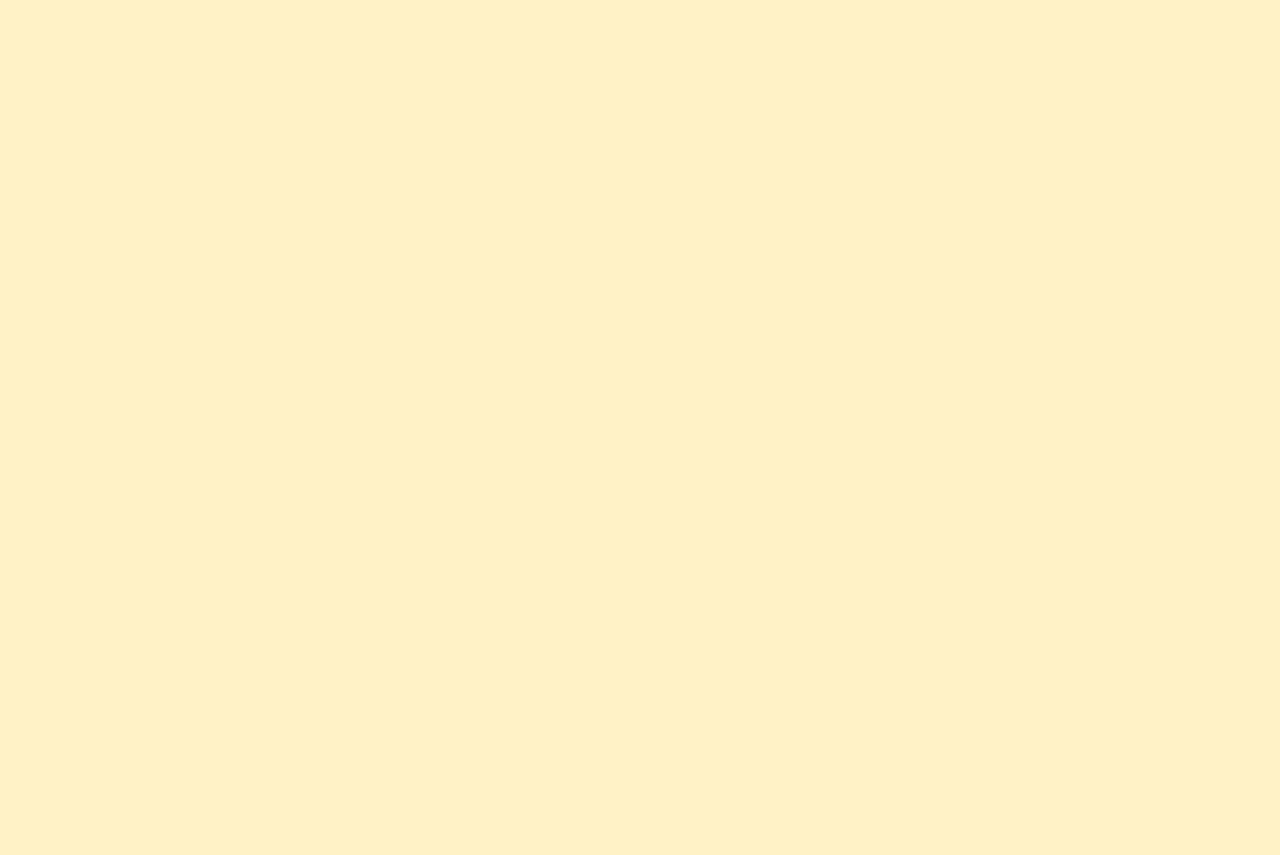
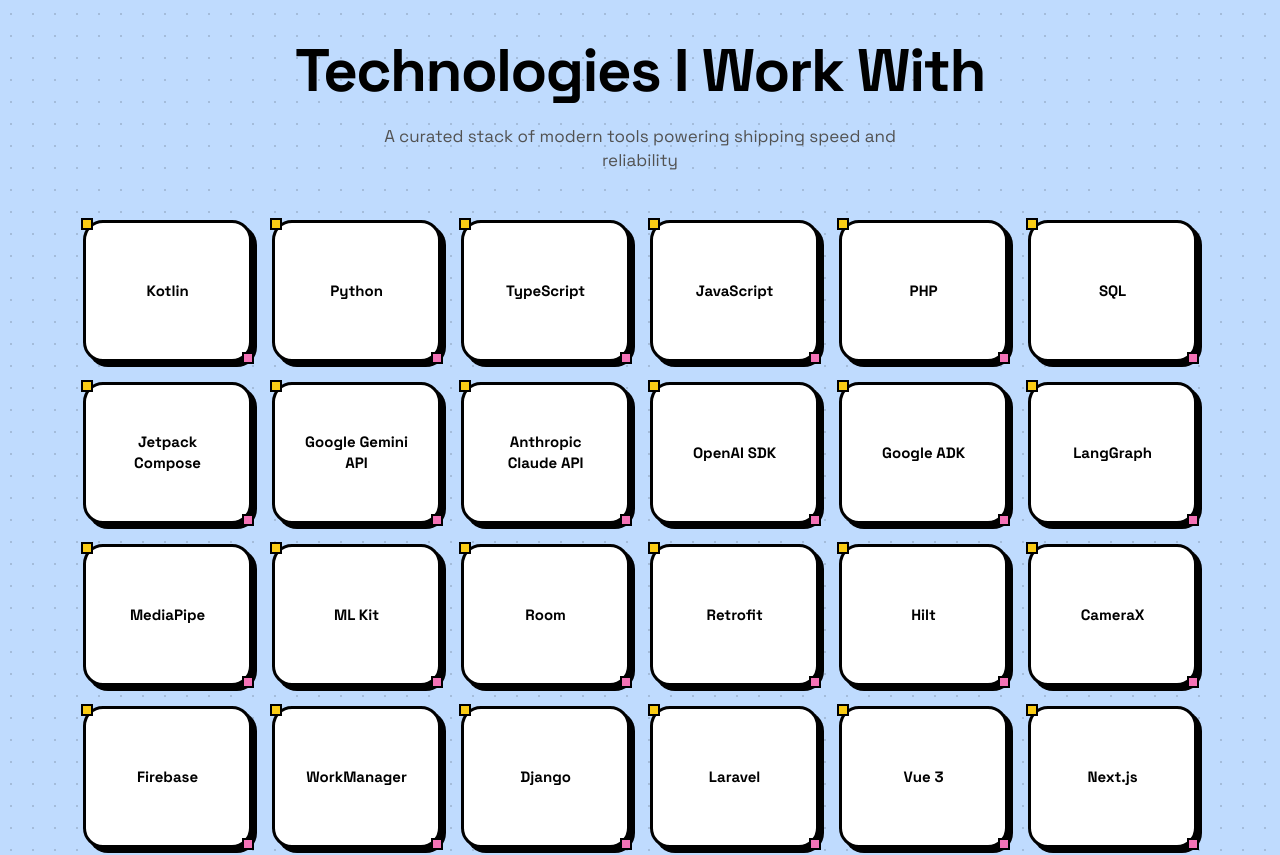
Before and after one commit to zohaib-md/zohaibxportfolio, a Next.js app: page / in a window 1280 px wide. Shown: the part 5480-6335 px from the top of the page. Before the commit the page ends 5417 px from the top, so only its background shows below. Built offline with nearby package versions, Linux system fonts and the light colour scheme.

Commit message:
feat: add Technologies I Work With section matching reference DevTools specs

```diff
--- a/app/page.tsx
+++ b/app/page.tsx
@@ -5,6 +5,7 @@ import { ProjectTimeline } from "@/components/ProjectTimeline";
 import { ProductsSection } from "@/components/ProductsSection";
 import { WebDesignCTA } from "@/components/WebDesignCTA";
 import { CallbackSection } from "@/components/CallbackSection";
+import { TechStackSection } from "@/components/TechStackSection";
 
 export default function Home() {
   return (
@@ -16,6 +17,7 @@ export default function Home() {
       <ProductsSection />
       <WebDesignCTA />
       <CallbackSection />
+      <TechStackSection />
     </main>
   );
 }
--- /dev/null
+++ b/components/TechStackSection.tsx
@@ -0,0 +1,154 @@
+"use client";
+
+import React, { useRef, useEffect } from "react";
+import gsap from "gsap";
+import { ScrollTrigger } from "gsap/ScrollTrigger";
+
+if (typeof window !== "undefined") {
+  gsap.registerPlugin(ScrollTrigger);
+}
+
+const technologies = [
+  "Kotlin",
+  "Python",
+  "TypeScript",
+  "JavaScript",
+  "PHP",
+  "SQL",
+  "Jetpack Compose",
+  "Google Gemini API",
+  "Anthropic Claude API",
+  "OpenAI SDK",
+  "Google ADK",
+  "LangGraph",
+  "MediaPipe",
+  "ML Kit",
+  "Room",
+  "Retrofit",
+  "Hilt",
+  "CameraX",
+  "Firebase",
+  "WorkManager",
+  "Django",
+  "Laravel",
+  "Vue 3",
+  "Next.js",
+  "React",
+  "Tailwind CSS",
+  "PostgreSQL",
+  "MySQL",
+  "SQLite",
+  "Docker",
+  "Git",
+  "GitHub Actions",
+];
+
+export const TechStackSection: React.FC = () => {
+  const sectionRef = useRef<HTMLElement>(null);
+  const headerRef = useRef<HTMLDivElement>(null);
+  const gridRef = useRef<HTMLDivElement>(null);
+
+  useEffect(() => {
+    const ctx = gsap.context(() => {
+      // Header entrance animation
+      gsap.from(headerRef.current, {
+        scrollTrigger: {
+          trigger: headerRef.current,
+          start: "top 88%",
+          toggleActions: "play none none none",
+          once: true,
+        },
+        y: 30,
+        opacity: 0,
+        duration: 0.6,
+        ease: "power3.out",
+        clearProps: "transform",
+      });
+
+      // Cards staggered entrance (~0.025s incremental delay per card)
+      gsap.fromTo(
+        ".tech-card-item",
+        { y: 35, opacity: 0 },
+        {
+          scrollTrigger: {
+            trigger: gridRef.current,
+            start: "top 85%",
+            toggleActions: "play none none none",
+            once: true,
+          },
+          y: 0,
+          opacity: 1,
+          duration: 0.45,
+          stagger: 0.025,
+          ease: "power2.out",
+          onComplete: () => {
+            gsap.set(".tech-card-item", { clearProps: "transform" });
+          },
+        }
+      );
+    }, sectionRef);
+
+    ScrollTrigger.refresh();
+    return () => ctx.revert();
+  }, []);
+
+  return (
+    <section
+      id="skills"
+      ref={sectionRef}
+      className="relative w-full overflow-hidden border-b-[3.5px] border-black bg-[#bfdbfe] py-16 sm:py-20 md:py-24 px-4 sm:px-6 lg:px-8"
+    >
+      {/* Subtle dotted pattern */}
+      <div
+        className="pointer-events-none absolute inset-0 opacity-[0.14]"
+        style={{
+          backgroundImage: "radial-gradient(#000000 1.2px, transparent 1.2px)",
+          backgroundSize: "22px 22px",
+        }}
+      />
+
+      <div className="relative z-10 mx-auto max-w-[1280px]">
+        {/* HEADER (centered) */}
+        <div ref={headerRef} className="text-center mb-10 sm:mb-12">
+          {/* H2 heading (60px Space Grotesk, bold, margin-bottom 16px) */}
+          <h2 className="font-display text-[34px] sm:text-[46px] md:text-[54px] lg:text-[60px] font-bold text-black tracking-tight leading-tight mb-4">
+            Technologies I Work With
+          </h2>
+
+          {/* Subhead (gray text, centered, 2 lines) */}
+          <p className="font-display text-sm sm:text-base md:text-[17px] text-[#525252] font-normal max-w-xl mx-auto leading-relaxed">
+            A curated stack of modern tools powering shipping speed and
+            <br className="hidden sm:inline" /> reliability
+          </p>
+        </div>
+
+        {/* TECH GRID (flex-wrap grid of individual cards) */}
+        <div
+          ref={gridRef}
+          className="flex flex-wrap justify-center gap-3.5 sm:gap-4 lg:gap-5 w-full max-w-[1280px] mx-auto"
+        >
+          {technologies.map((tech) => (
+            <div
+              key={tech}
+              className="tech-card-item relative w-[145px] sm:w-[169.15px] h-[120px] sm:h-[142px] rounded-[18px] sm:rounded-[20px] border-[3px] sm:border-[3.5px] border-black bg-white p-[16px_12px] sm:p-[20px_16px] shadow-[4px_4px_0_0_#000000] sm:shadow-[5px_5px_0_0_#000000] flex items-center justify-center text-center select-none transition-all duration-150 hover:-translate-y-1 hover:shadow-[7px_7px_0_0_#000000] active:translate-x-0.5 active:translate-y-0.5 active:shadow-[2px_2px_0_0_#000000]"
+              style={{
+                willChange: "transform, opacity",
+              }}
+            >
+              {/* Corner decorative square (Top-Left: yellow) */}
+              <span className="absolute -top-[5px] -left-[5px] w-2.5 sm:w-3 h-2.5 sm:h-3 border-[2px] border-black bg-[#FACC15] pointer-events-none" />
+
+              {/* Corner decorative square (Bottom-Right: pink) */}
+              <span className="absolute -bottom-[5px] -right-[5px] w-2.5 sm:w-3 h-2.5 sm:h-3 border-[2px] border-black bg-[#F472B6] pointer-events-none" />
+
+              {/* Tech Name */}
+              <span className="font-display text-[13px] sm:text-[15px] font-bold text-black leading-snug break-words px-1">
+                {tech}
+              </span>
+            </div>
+          ))}
+        </div>
+      </div>
+    </section>
+  );
+};
```
